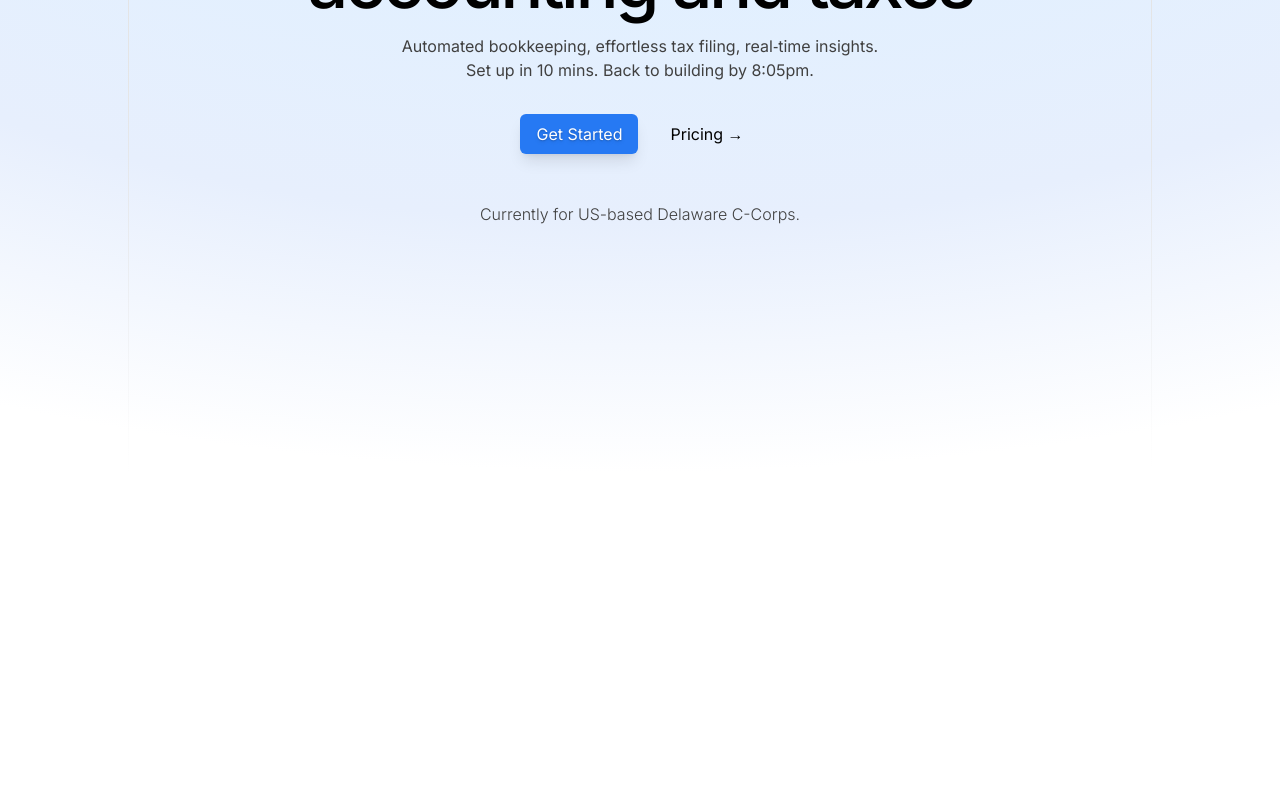
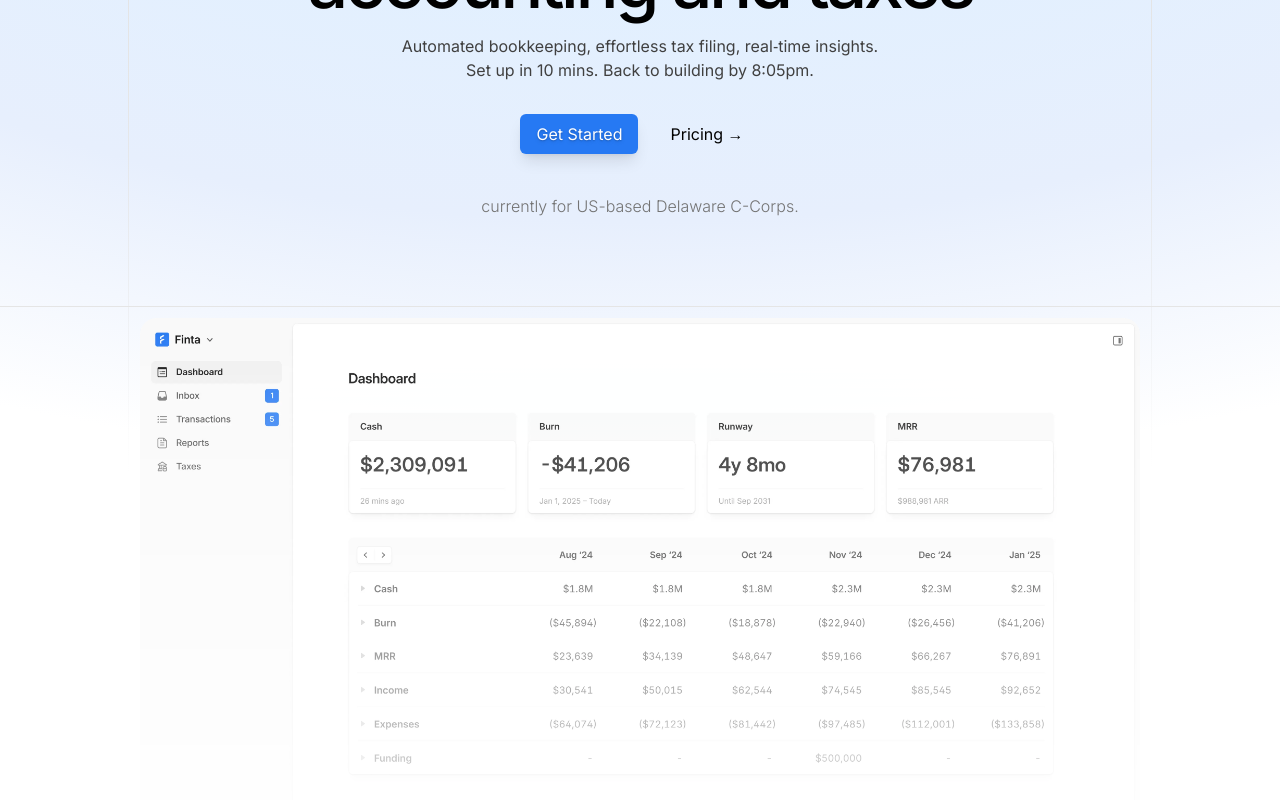
Before and after one commit to rshdhere/mastering-tailwindv4, a Next.js app: page / in a window 1280 px wide. Shown: the part 328-1128 px from the top of the page. Before the commit the page ends 800 px from the top, so only its background shows below. Built offline with nearby package versions, Linux system fonts and the light colour scheme.

Commit message:
feat: added dashboard-masking

```diff
--- a/app/components/hero.tsx
+++ b/app/components/hero.tsx
@@ -20,7 +20,7 @@ export const Hero = () => {
             <button className=" text-black px-4 py-2 rounded-md cursor-pointer">Pricing &rarr;</button>
         </div>
         <div>
-            <h4 className='mt-12 font-light text-neutral-700'>Currently for US-based Delaware C-Corps.</h4>
+            <h4 className='mt-10 font-light text-neutral-500'>currently for US-based Delaware C-Corps.</h4>
         </div>
     </div>
   )
--- a/app/page.tsx
+++ b/app/page.tsx
@@ -1,6 +1,7 @@
 import { Container } from "@/components/container";
 import { Navbar } from "@/components/navbar";
 import { Hero } from "@/components/hero";
+import Image from "next/image";
 
 export default function Home() {
   return (
@@ -14,6 +15,17 @@ export default function Home() {
         <Navbar/>
         <Hero/>
       </Container>
+      <div className="w-full relative">
+        <div className="h-px w-full absolute inset-y-0 right-0 bg-gradient-to-b from-neutral-300/50 via-neutral-200 to-transparent">
+        </div>
+      </div>
+      <Image
+        className="mx-auto mt-3 rounded-2xl border-neutral-200 shadow-md mask-b-from-0% to-100%"
+        src="/dashboard.webp"
+        alt="dashboard image"
+        width={1000}
+        height={1000}
+      />
       </div>
   );
 }
```
